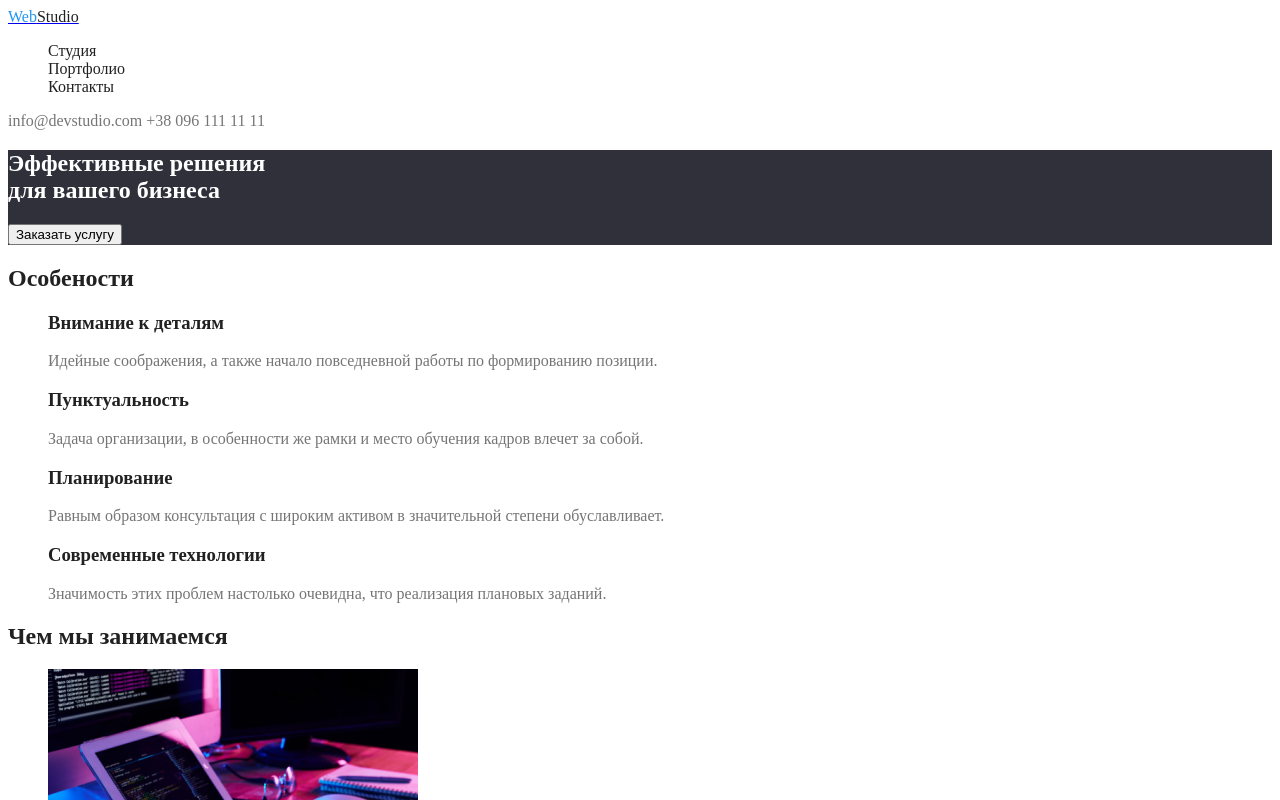
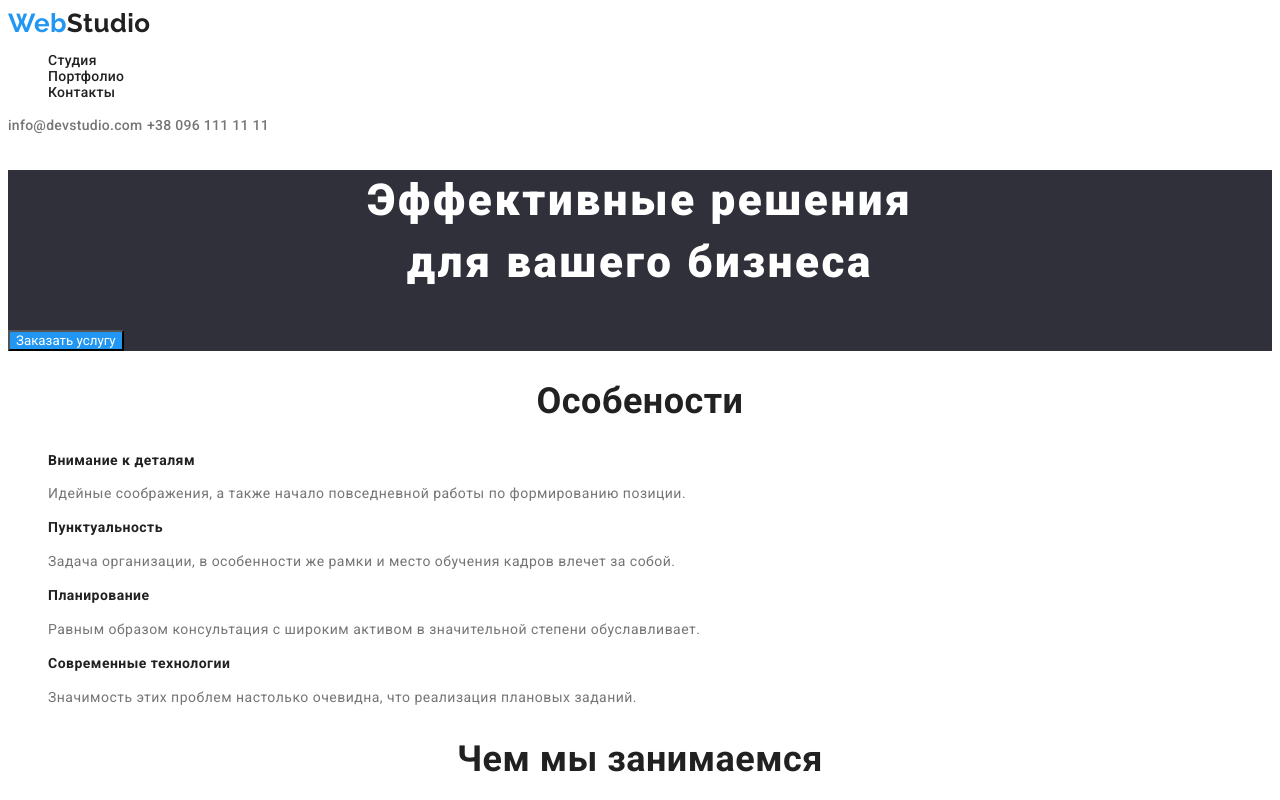
Before and after one commit to MaksymKramar/goit-markup-hw-02, a plain HTML site: page index.html in a window 1280 px wide. Shown: the top 800 px of the page. Drawn offline with Linux system fonts and the light colour scheme.

Commit message:
добавил оформление цвета и текста

```diff
--- a/css/style.css
+++ b/css/style.css
@@ -17,8 +17,11 @@
   --footer-link-color: rgba(255, 255, 255, 0.6);
 }
 /* общие */
-.body {
+body {
   background-color: var(--background-features-section);
+
+  font-family: Roboto, sans-serif;
+  letter-spacing: 0.03em;
 }
 .list {
   list-style: none;
@@ -28,12 +31,24 @@
 }
 .section-title {
   color: var(--main-text-color);
+
+  font-weight: 700;
+  font-size: 36px;
+  line-height: 1.16;
+  text-align: center;
 }
 /* Делаем шапку */
 .page-header {
   background-color: var(--white);
 }
 /* название фирмы */
+.firm-name {
+  font-family: Raleway, sans-serif;
+  font-weight: 700;
+  font-size: 26px;
+  line-height: 1.19;
+  text-decoration: none;
+}
 .first-firm-name {
   color: var(--accent-text);
 }
@@ -55,27 +70,53 @@
 .contact:focus {
   color: var(--accent-text);
 }
+
+.site-nav.list,
+.contact.link {
+  font-weight: 500;
+  font-size: 14px;
+  line-height: 1.14;
+  letter-spacing: 0.02em;
+}
 /* делаем блок герой */
 .hero {
   background-color: var(--background-hero-section);
 }
 .hero-title {
   color: var(--white);
+
+  font-weight: 900;
+  font-size: 44px;
+  line-height: 1.4;
+  text-align: center;
+  letter-spacing: 0.06em;
 }
-.hero .link {
+.button {
   color: var(--white);
-}
-.hero .link {
   background-color: var(--accent-text);
+
+  font-family: inherit;
 }
 /* блок особеностей */
 .features .title {
   color: var(--main-text-color);
 }
+
+.title {
+  font-weight: 700;
+  font-size: 14px;
+  line-height: 1.14;
+}
+
 .text {
   color: var(--title-text-color);
+
+  font-weight: 400;
+  font-size: 14px;
+  line-height: 1.7;
 }
-/* чем мы занимаемся, нечего размечать, все в других блоках*/
+
+/* чем мы занимаемся, нечего размечать, все в других блоках, Наша команда*/
 
 /* наша команда */
 .section.team {
@@ -83,9 +124,17 @@
 }
 .staff-name {
   color: var(--main-text-color);
+
+  font-weight: 500;
+  font-size: 16px;
+  line-height: 1.19;
 }
 .specialty {
   color: var(--title-text-color);
+
+  font-weight: 400;
+  font-size: 16px;
+  line-height: 1.19;
 }
 /* подвал */
 .page-footer {
@@ -96,6 +145,10 @@
 }
 .address {
   color: var(--white);
+
+  font-weight: 400;
+  font-size: 14px;
+  line-height: 1.7;
 }
 .page-footer .link {
   color: var(--footer-link-color);
```
